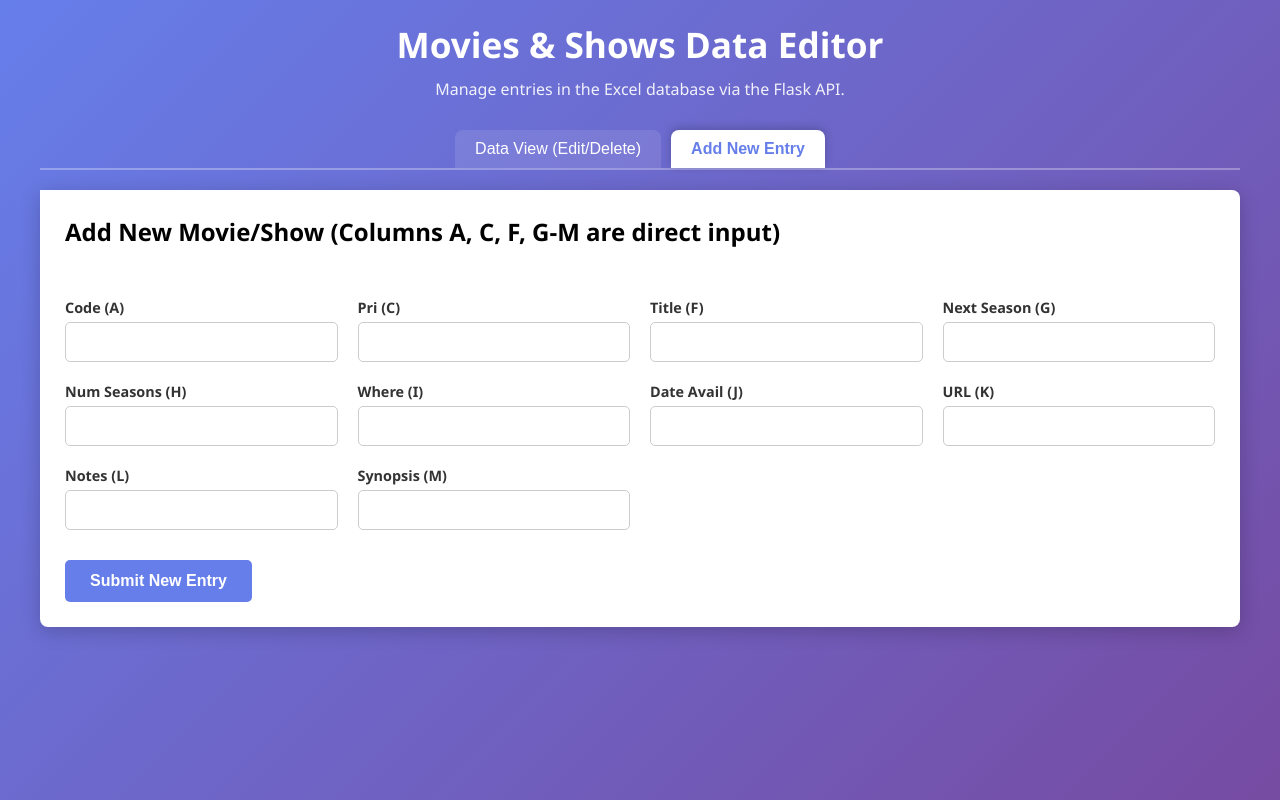
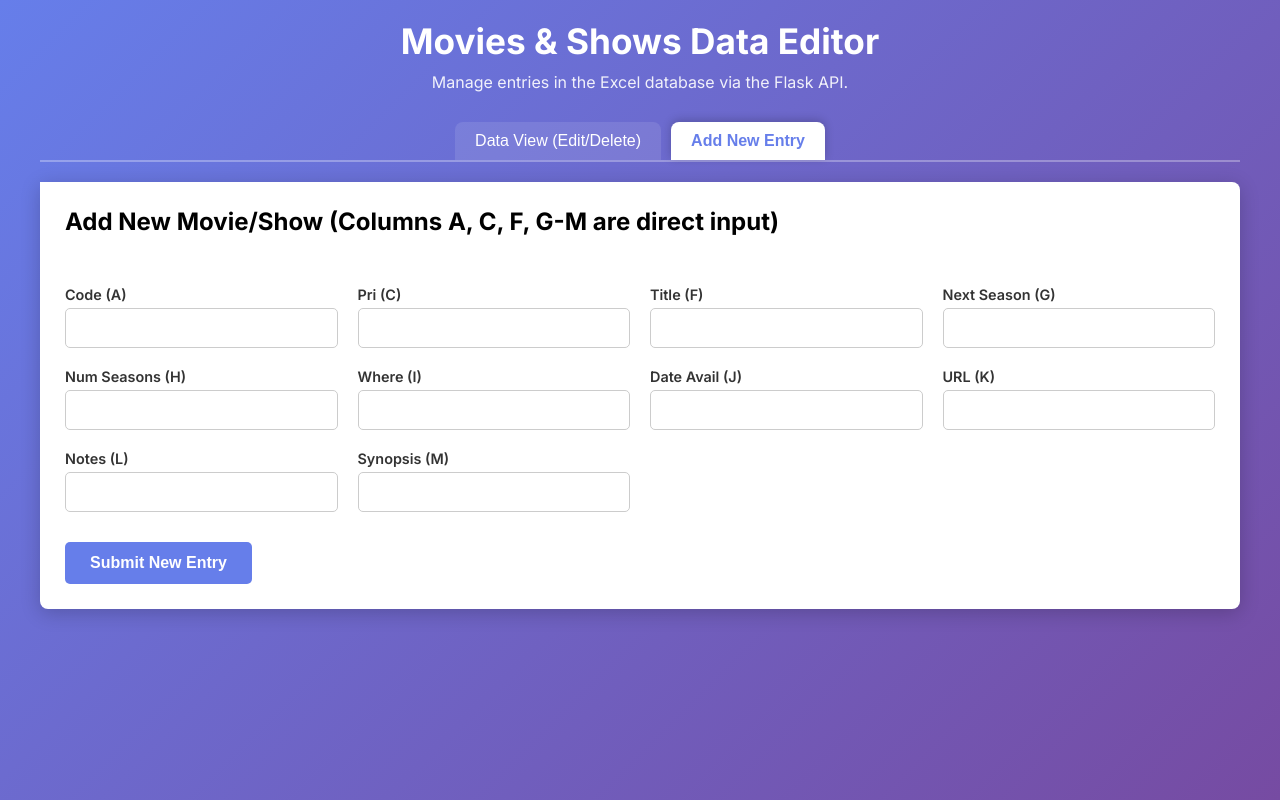
Before and after one commit to dennyrgood/MoviesShowsFullEdit, a plain HTML site: page index.html in a window 1280 px wide. Both pictures are taken after a click on the button "Add New Entry". Drawn offline with Linux system fonts and the light colour scheme; no server answers.

Commit message:
Update index.html

```diff
--- a/index.html
+++ b/index.html
@@ -5,6 +5,7 @@
     <meta name="viewport" content="width=device-width, initial-scale=1.0">
     <title>Movies & Shows - Full Editor</title>
     <style>
+        @import url('https://fonts.googleapis.com/css2?family=Inter:wght@400;600;700&display=swap');
         * {
             margin: 0;
             padding: 0;
@@ -12,7 +13,7 @@
         }
 
         body {
-            font-family: 'Segoe UI', Tahoma, Geneva, Verdana, sans-serif;
+            font-family: 'Inter', sans-serif;
             background: linear-gradient(135deg, #667eea 0%, #764ba2 100%);
             min-height: 100vh;
             padding: 20px;
@@ -233,10 +234,10 @@
         /* Narrow columns: Code, B, C, D, E, Sub, Pri, With, Avail, Season to, made */
         .data-table tr > td:nth-child(1), /* Row Index */
         .data-table td[data-field-key="code"], /* A */
-        .data-table td[data-field-key="col_b"], /* B (Sub (b)) */
-        .data-table td[data-field-key="col_c"], /* C (Pri) */
-        .data-table td[data-field-key="col_d"], /* D (With (c)) */
-        .data-table td[data-field-key="col_e"], /* E (Avail (c)) */
+        .data-table td[data-field-key="B"], /* B (Sub (b)) -- FIXED KEY */
+        .data-table td[data-field-key="C"], /* C (Pri) -- FIXED KEY */
+        .data-table td[data-field-key="D"], /* D (With (c)) -- FIXED KEY */
+        .data-table td[data-field-key="E"], /* E (Avail (c)) -- FIXED KEY */
         .data-table td[data-field-key="col_g"], /* G (Next Season) */
         .data-table td[data-field-key="col_h"], /* H (Num Seasons) */
         .data-table td[data-field-key="col_i"], /* I (Where) */
@@ -312,10 +313,10 @@
                         <label for="add-code">Code (A)</label>
                         <input type="number" id="add-code" name="code" required>
                     </div>
-                    <!-- 2. Pri (col_c) - C (Data cell, remains editable) -->
+                    <!-- 2. Pri (C) - C (Input field name fixed to "C") -->
                     <div class="form-group">
-                        <label for="add-col_c">Pri (C)</label>
-                        <input type="text" id="add-col_c" name="col_c">
+                        <label for="add-C">Pri (C)</label>
+                        <input type="text" id="add-C" name="C">
                     </div>
                     <!-- 3. Title (title) - F -->
                     <div class="form-group">
@@ -370,21 +371,21 @@
         let allRows = [];
         let currentlyEditingRow = null;
 
-        // FIELD_MAP defines the order and keys, marking calculated fields
+        // FIELD_MAP defines the order and keys, MATCHING THE EXACT JSON KEYS from the API
         const FIELD_MAP = [
-            { key: 'code', label: 'Code', type: 'number', required: true },       // Col A
-            { key: 'col_b', label: 'Sub (b)', type: 'text', calculated: true },   // Col B - CALCULATED (Label updated)
-            { key: 'col_c', label: 'Pri', type: 'text' },                        // Col C - INPUT FIELD (Label updated)
-            { key: 'col_d', label: 'With (c)', type: 'text', calculated: true },  // Col D - CALCULATED
-            { key: 'col_e', label: 'Avail (c)', type: 'text', calculated: true }, // Col E - CALCULATED
-            { key: 'title', label: 'Title', type: 'text', required: true },      // Col F
-            { key: 'col_g', label: 'Next Season', type: 'text' },                // Col G
-            { key: 'col_h', label: 'Num Seasons', type: 'text' },                // Col H
-            { key: 'col_i', label: 'Where', type: 'text' },                      // Col I
-            { key: 'col_j', label: 'Date Avail', type: 'text' },                 // Col J
-            { key: 'col_k', label: 'URL', type: 'text' },                        // Col K
-            { key: 'col_l', label: 'Notes', type: 'text' },                      // Col L
-            { key: 'col_m', label: 'Synopsis', type: 'text' }                    // Col M
+            { key: 'code', label: 'Code', type: 'number', required: true },       // Col A (JSON key: "code")
+            { key: 'B', label: 'Sub (B)', type: 'text', calculated: true },       // Col B (JSON key: "B") - CALCULATED
+            { key: 'C', label: 'Pri (C)', type: 'text' },                        // Col C (JSON key: "C") - INPUT FIELD
+            { key: 'D', label: 'With (D)', type: 'text', calculated: true },      // Col D (JSON key: "D") - CALCULATED
+            { key: 'E', label: 'Avail (E)', type: 'text', calculated: true },     // Col E (JSON key: "E") - CALCULATED
+            { key: 'title', label: 'Title', type: 'text', required: true },      // Col F (JSON key: "title")
+            { key: 'col_g', label: 'Next Season', type: 'text' },                // Col G (JSON key: "col_g")
+            { key: 'col_h', label: 'Num Seasons', type: 'text' },                // Col H (JSON key: "col_h")
+            { key: 'col_i', label: 'Where', type: 'text' },                      // Col I (JSON key: "col_i")
+            { key: 'col_j', label: 'Date Avail', type: 'text' },                 // Col J (JSON key: "col_j")
+            { key: 'col_k', label: 'URL', type: 'text' },                        // Col K (JSON key: "col_k")
+            { key: 'col_l', label: 'Notes', type: 'text' },                      // Col L (JSON key: "col_l")
+            { key: 'col_m', label: 'Synopsis', type: 'text' }                    // Col M (JSON key: "col_m")
         ];
 
         // --- Utility Functions ---
@@ -439,8 +440,8 @@
                 const data = await response.json();
 
                 if (response.ok && data.status === 'success') {
-                    // Assuming data.data now returns objects with all keys defined in FIELD_MAP (A-M)
-                    allRows = data.data.sort((a, b) => (b.code || 0) - (a.code || 0)); // Sort by code descending
+                    // Sort by code descending
+                    allRows = data.data.sort((a, b) => (b.code || 0) - (a.code || 0));
                     renderTable(tab);
                     showMessage(`✓ Successfully loaded ${allRows.length} rows.`, 'success', tab);
                 } else {
@@ -464,7 +465,7 @@
             const table = document.createElement('table');
             table.className = 'data-table';
 
-            // Generate headers (Headers remain the same, following the FIELD_MAP labels)
+            // Generate headers
             const thead = table.createTHead();
             let headers = ['Row', ...FIELD_MAP.map(f => f.label), 'Action'];
             let headerRow = thead.insertRow();
@@ -484,10 +485,11 @@
                 let cellIndex = tr.insertCell();
                 cellIndex.textContent = row.row_index;
 
-                // Data Cells (rendered according to the KEY order in FIELD_MAP (A-M)
+                // Data Cells (rendered according to the KEY order in FIELD_MAP)
                 FIELD_MAP.forEach(field => {
                     let td = tr.insertCell();
                     td.dataset.fieldKey = field.key;
+                    // Use the exact API key to retrieve data
                     td.textContent = row[field.key] !== null && row[field.key] !== undefined ? row[field.key] : '';
                     if (field.calculated) {
                         td.classList.add('calculated-field');
@@ -572,8 +574,10 @@
             // Restore original text content
             row.querySelectorAll('td[data-field-key]').forEach(td => {
                 const fieldKey = td.dataset.fieldKey;
+                // Use the exact API key to retrieve data
                 td.textContent = originalRowData[fieldKey] !== null && originalRowData[fieldKey] !== undefined ? originalRowData[fieldKey] : '';
-                // Remove calculated-field class if we are restoring from edit state
+
+                // Restore calculated-field class if necessary
                 const fieldInfo = FIELD_MAP.find(f => f.key === fieldKey);
                  if (fieldInfo.calculated) {
                     td.classList.add('calculated-field');
@@ -596,7 +600,7 @@
             const payload = { row_index: rowIndex };
             let hasChanges = false;
 
-            // Collect data ONLY from input fields (skips calculated fields)
+            // Collect data ONLY from input fields (skips calculated fields B, D, E)
             row.querySelectorAll('.edit-field').forEach(input => {
                 const key = input.dataset.key;
                 const newValue = input.value;
@@ -604,16 +608,13 @@
                 hasChanges = true;
             });
 
-            // NOTE: Calculated fields (B, D, E) are excluded from the payload automatically
-            // because they never became input fields.
-
             if (!hasChanges) {
                 showMessage('No changes detected.', 'warning', 'data-view');
                 cancelEdit(rowIndex);
                 return;
             }
 
-            // Client-side validation for required fields (Code and Title, F)
+            // Client-side validation for required fields (Code and Title)
             const requiredFields = FIELD_MAP.filter(f => f.required).map(f => f.key);
 
             for (const key of requiredFields) {
@@ -717,6 +718,7 @@
             }
 
             // Client-side validation
+            // Note: Required fields are 'code' and 'title' based on FIELD_MAP definition
             const requiredFields = FIELD_MAP.filter(f => f.required).map(f => f.key);
             for (const key of requiredFields) {
                 if (!payload[key]) {
```
